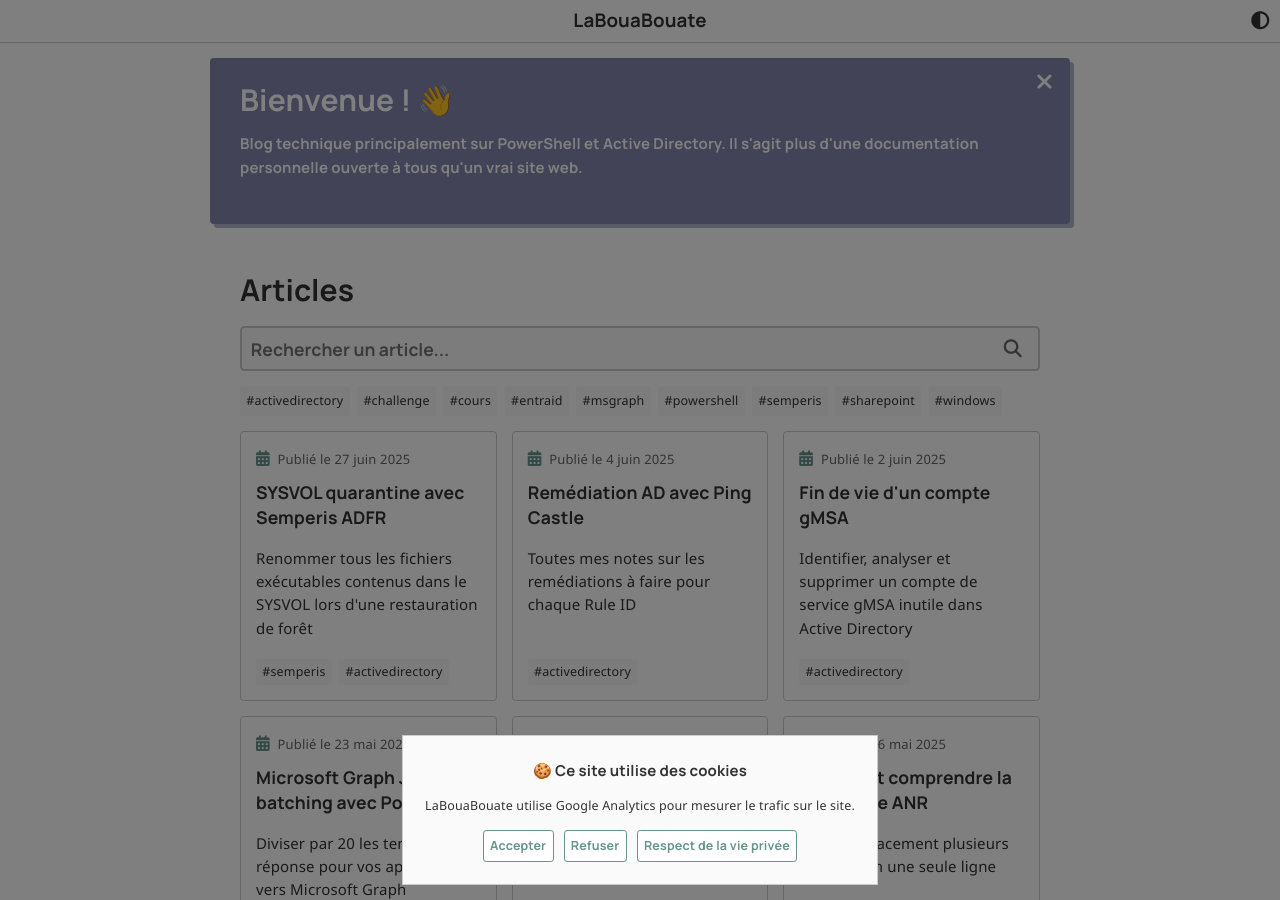
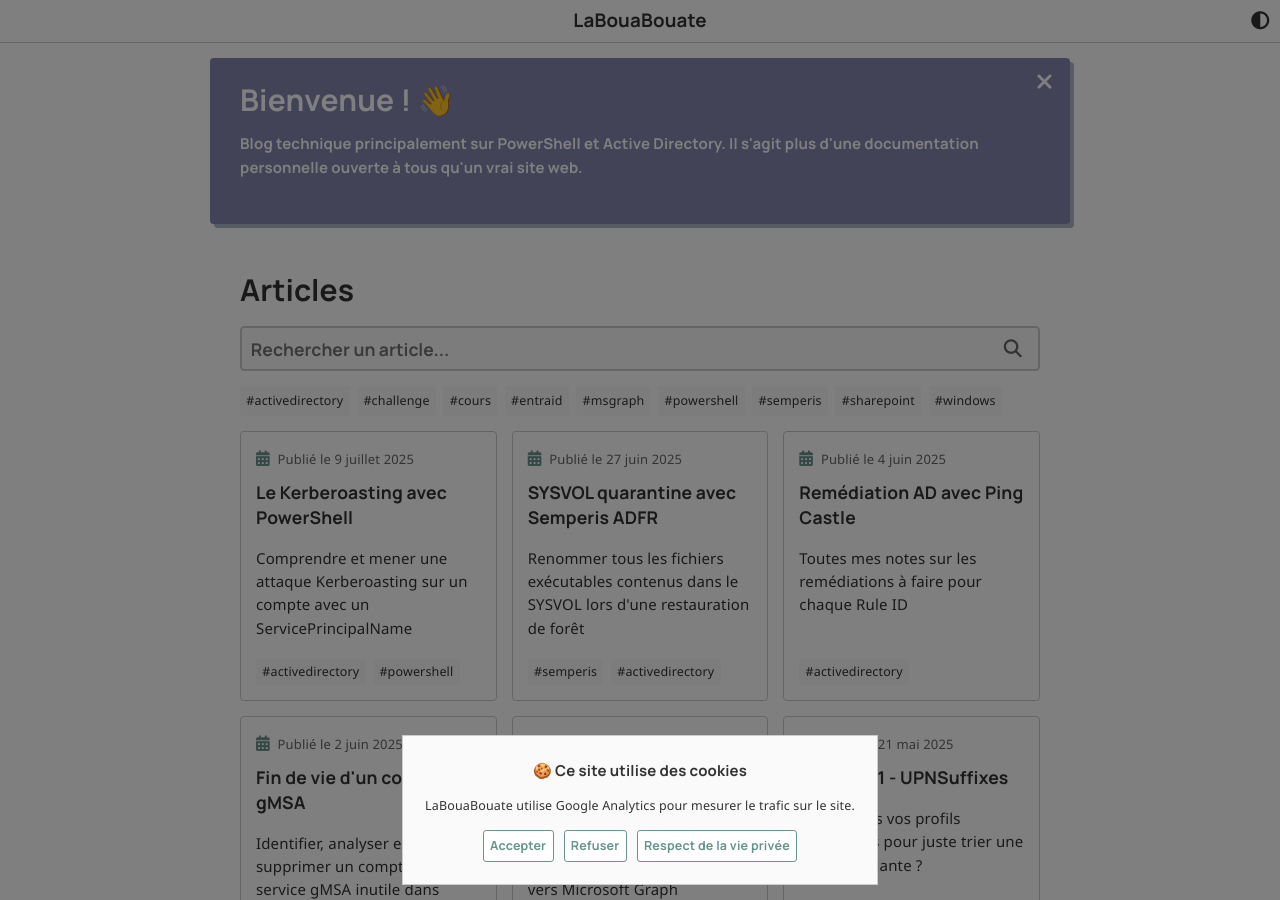
Before and after one commit to leobouard/leobouard.github.io, a Jekyll site: the page built from _pages/blog.html, in a window 1280 px wide and 900 px high. Built offline with Jekyll 4.4.1, drawn with Linux system fonts in a browser that asks for light colours; nearby versions of some CDN libraries; some web fonts are replaced.

Commit message:
Publication de l'article

```diff
--- a/_drafts/kerberoasting-powershell.md
+++ b/_posts/2025-07-09-kerberoasting-powershell.md
@@ -1,6 +1,7 @@
 ---
 title: "Le Kerberoasting avec PowerShell"
-description: ""
+description: "Comprendre et mener une attaque Kerberoasting sur un compte avec un ServicePrincipalName"
+tags: ["activedirectory", "powershell"]
 listed: true
 ---
 
```
